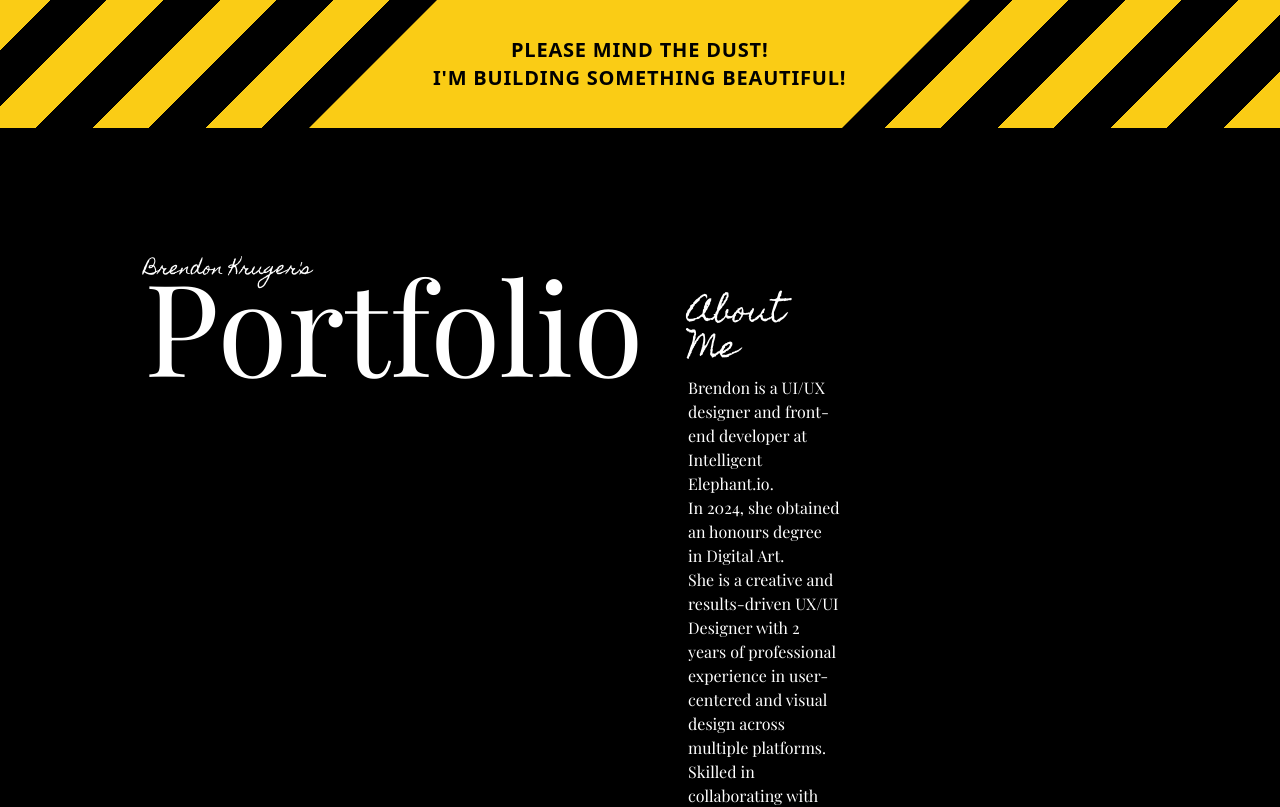
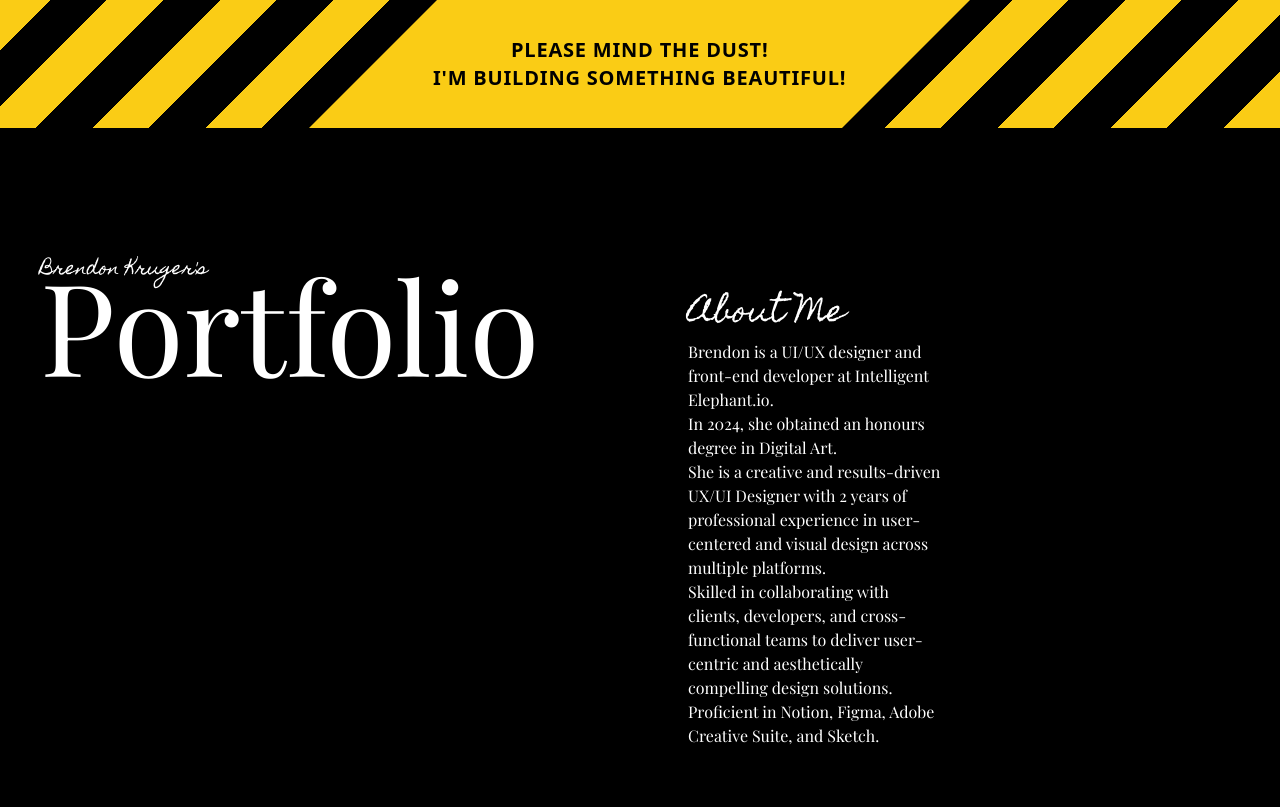
Before and after one commit to brendonmustdie/psychic-memory, a Next.js app: page / in a window 1280 px wide. Shown: the top 807 px of the page. Built offline with nearby package versions, Linux system fonts and the light colour scheme; a web font is replaced by a local one.

Commit message:
Responsive design of homepage

```diff
--- a/src/app/components/ScreenLayoutComp.jsx
+++ b/src/app/components/ScreenLayoutComp.jsx
@@ -2,8 +2,8 @@
 
 export default function ScreenLayoutComp({leftComponent, rightComponent}) {
     return (
-        <div className="lg:mx-36 mx-10">
-            <div className="lg:grid lg:grid-cols-2 lg:gap-4 mt-10 lg:my-32 text-white">
+        <div className="mx-10">
+            <div className="xl:grid xl:grid-cols-2 xl:gap-4 mt-10 xl:my-32 text-white">
                 <div>{leftComponent}</div>
                 <div className="px-4 md:px-8 lg:px-10 py-10">
                     {rightComponent}
```
